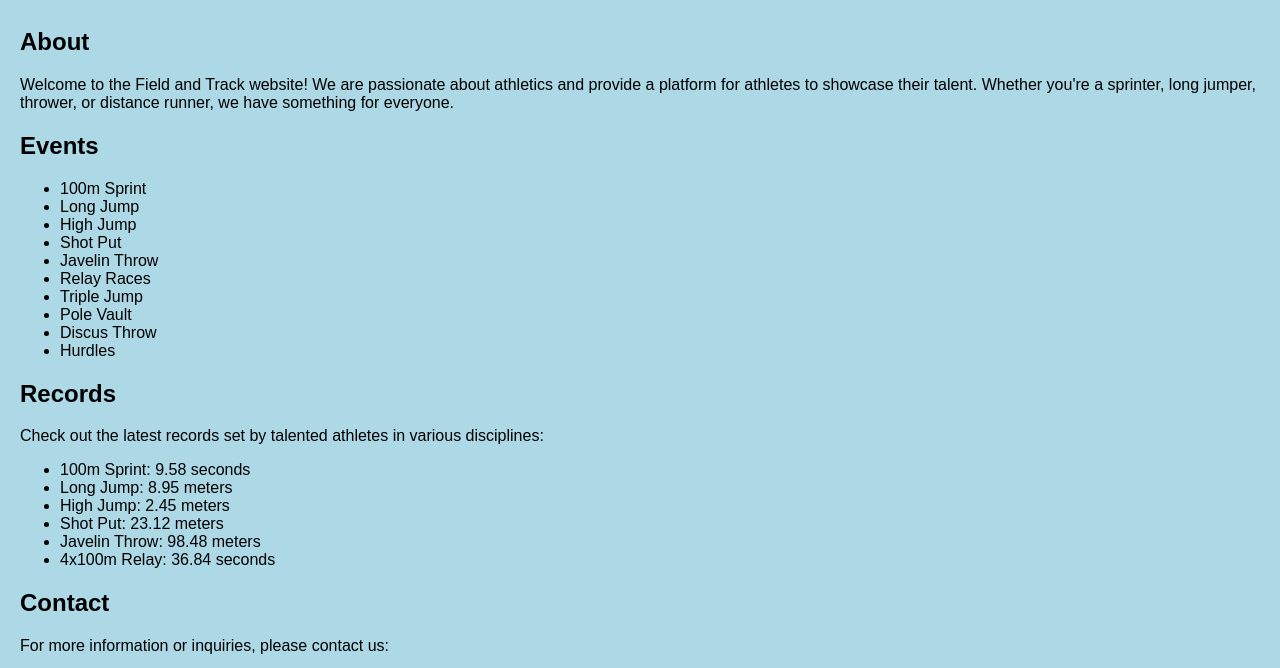
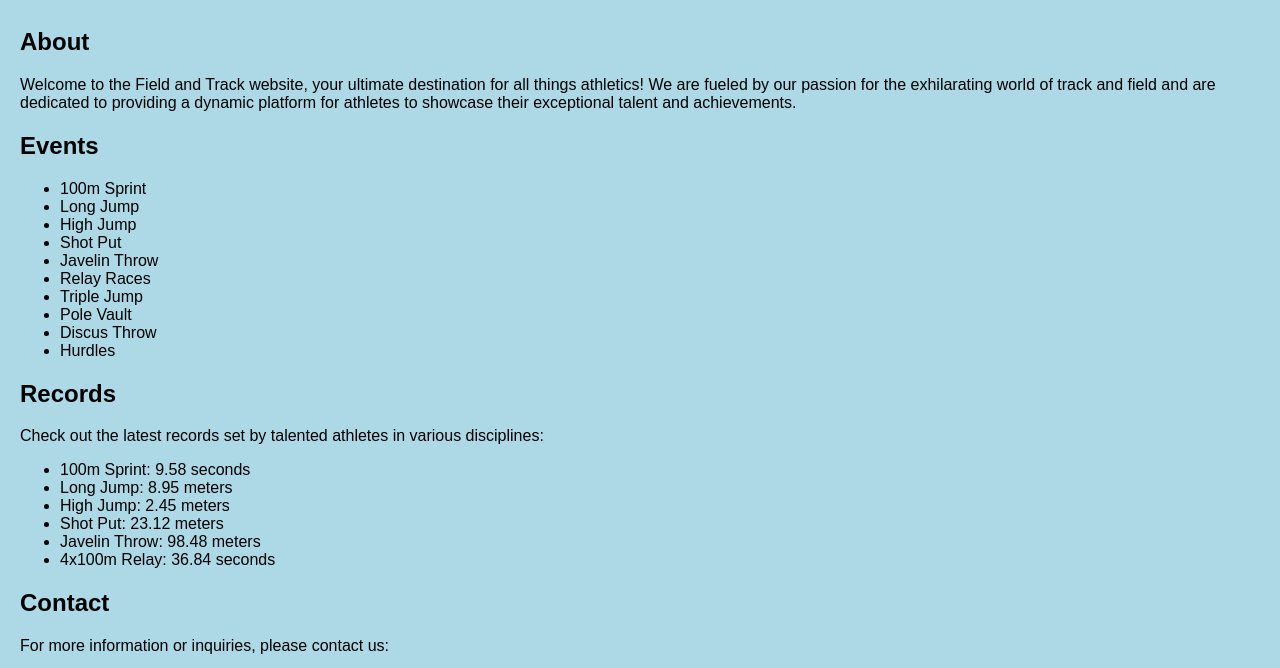
Before and after one commit to AlaricWeaver/Track-, a plain HTML site: page index.html in a window 1280 px wide. Shown: the part 127-795 px from the top of the page. Drawn offline with Linux system fonts and the light colour scheme.

Commit message:
Update index.html

```diff
--- a/index.html
+++ b/index.html
@@ -86,7 +86,7 @@
     <main>
         <section id="about">
             <h2>About</h2>
-            <p>Welcome to the Field and Track website! We are passionate about athletics and provide a platform for athletes to showcase their talent. Whether you're a sprinter, long jumper, thrower, or distance runner, we have something for everyone.</p>
+            <p>Welcome to the Field and Track website, your ultimate destination for all things athletics! We are fueled by our passion for the exhilarating world of track and field and are dedicated to providing a dynamic platform for athletes to showcase their exceptional talent and achievements.</p>
         </section>
         <section id="events">
             <h2>Events</h2>
```
